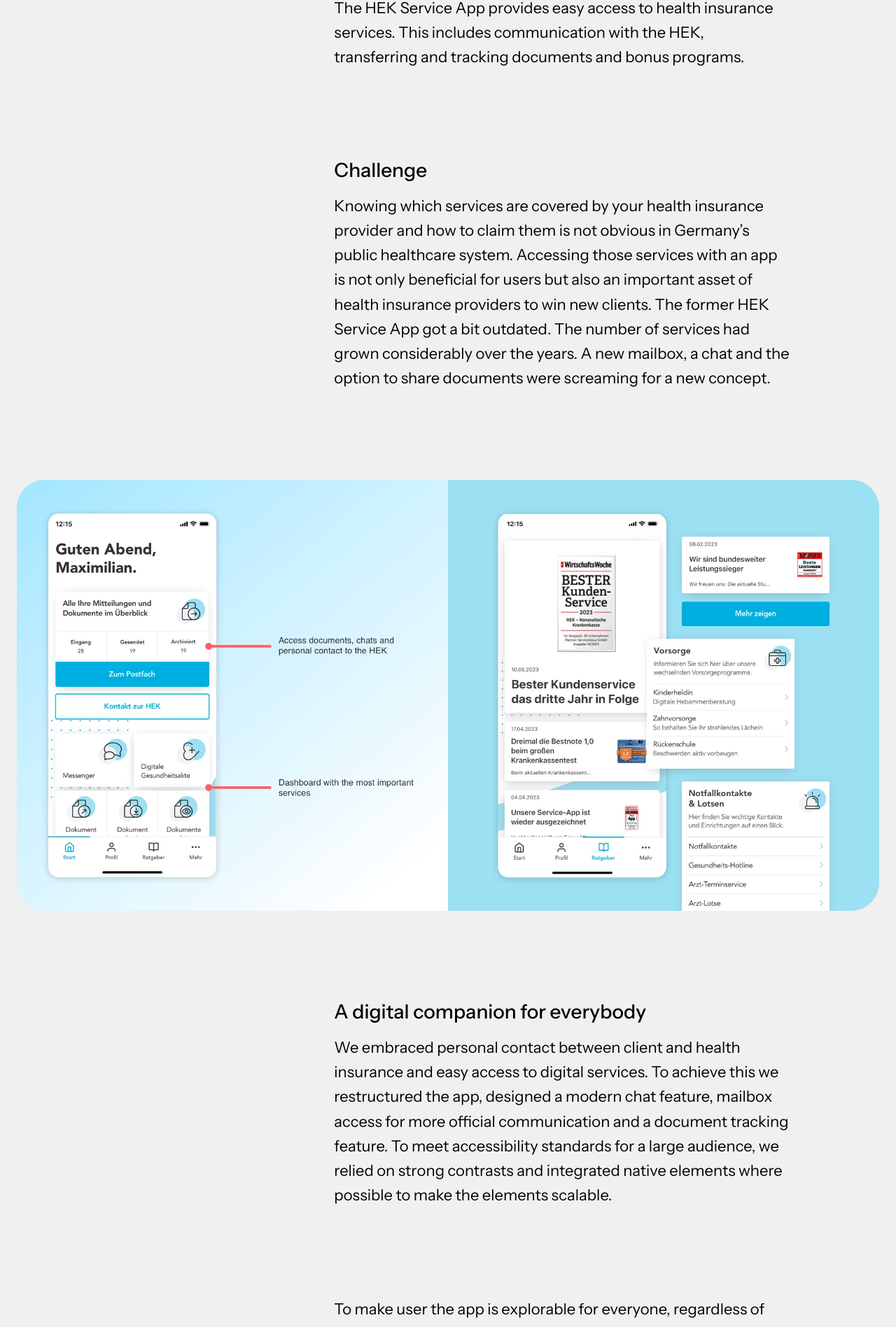
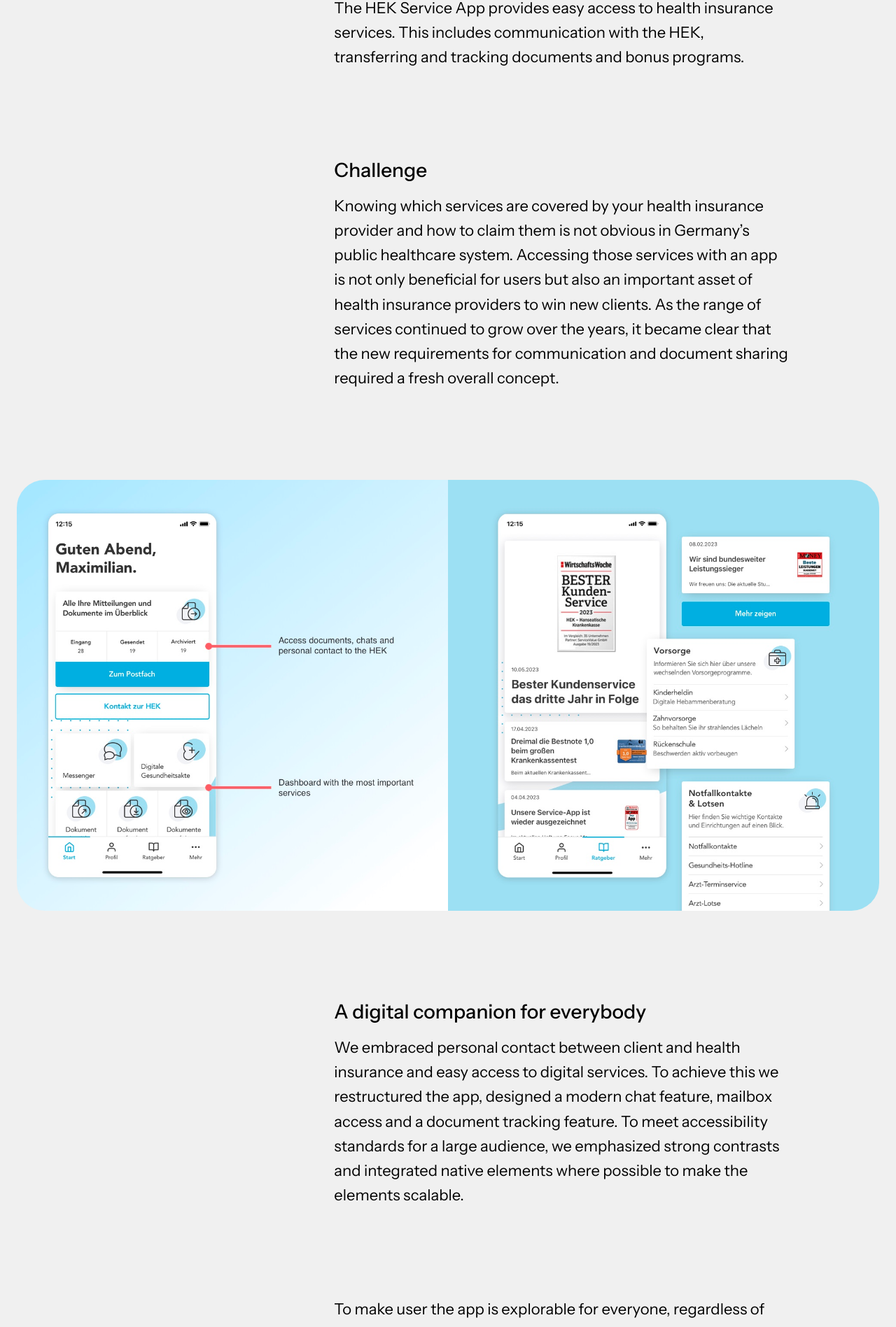
Before and after one commit to dbueker/portfolio-danielbueker, a Nuxt app: page /hek-service-app in a window 1280 px wide. Shown: the part 1319-3216 px from the top of the page at 70% size. Built offline with nearby package versions, Linux system fonts and the light colour scheme.

Commit message:
hek text update

```diff
--- a/pages/hek-service-app.vue
+++ b/pages/hek-service-app.vue
@@ -12,9 +12,9 @@ import HEK3B from "../assets/HEK3B.jpg";
       <Header subtitle="HEK — 2021 — deepblue networks" title="Updating a digital companion for health insurance"><ImageComponentFullscreen :image1=HEK1A :image2=HEK1B /></Header>
         <div class="space-y-24 md:space-y-28 lg:space-y-32">
             <Chapter headline="Project" text="The HEK Service App provides easy access to health insurance services. This includes communication with the HEK, transferring and tracking documents and bonus programs."/>
-            <Chapter headline="Challenge" text="Knowing which services are covered by your health insurance provider and how to claim them is not obvious in Germany’s public healthcare system. Accessing those services with an app is not only beneficial for users but also an important asset of health insurance providers to win new clients. The former HEK Service App got a bit outdated. The number of services had grown considerably over the years. A new mailbox, a chat and the option to share documents were screaming for a new concept."/>
+            <Chapter headline="Challenge" text="Knowing which services are covered by your health insurance provider and how to claim them is not obvious in Germany’s public healthcare system. Accessing those services with an app is not only beneficial for users but also an important asset of health insurance providers to win new clients. As the range of services continued to grow over the years, it became clear that the new requirements for communication and document sharing required a fresh overall concept."/>
             <ImageComponent :image1=HEK2A :image2=HEK2B />
-            <Chapter headline="A digital companion for everybody" text="We embraced personal contact between client and health insurance and easy access to digital services. To achieve this we restructured the app, designed a modern chat feature, mailbox access for more official communication and a document tracking feature. To meet accessibility standards for a large audience, we relied on strong contrasts and integrated native elements where possible to make the elements scalable."/>
+            <Chapter headline="A digital companion for everybody" text="We embraced personal contact between client and health insurance and easy access to digital services. To achieve this we restructured the app, designed a modern chat feature, mailbox access and a document tracking feature. To meet accessibility standards for a large audience, we emphasized strong contrasts and integrated native elements where possible to make the elements scalable."/>
             <Chapter text="To make user the app is explorable for everyone, regardless of users being a member of the HEK or not, our concept included a basic and a smart version of the app. In the basic version users could use the app without registering at the HEK, minus the exclusive features."/>
             <ImageComponent :image1=HEK3A :image2=HEK3B />
             <ChapterMyRole text="I joined as the UX/UI co-lead at the beginning of the project. We took care of the design process from start to finish and handed over the results to an external development team." credits="Robert Stoof, Anja Schutz"/>
```
